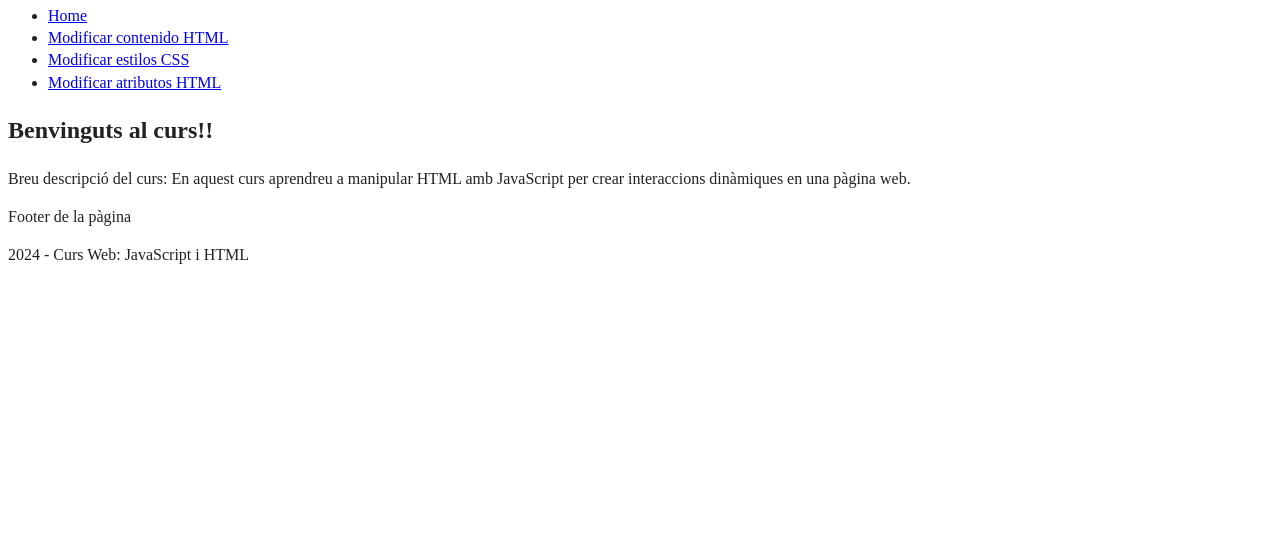
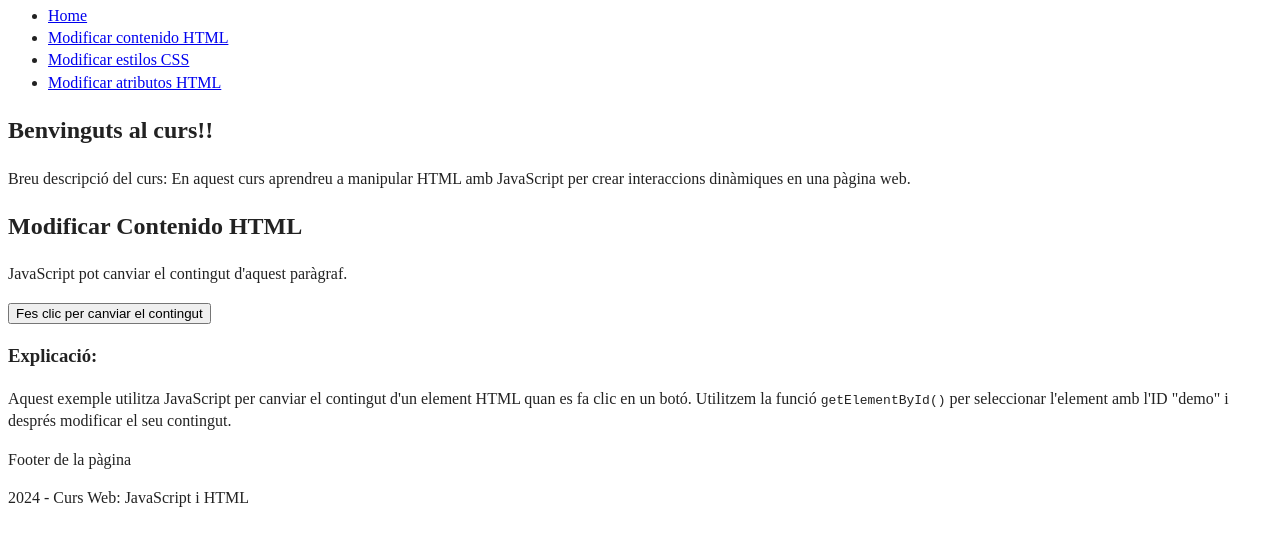
Before and after one commit to Thor22Greta/practica-control-versions, a website built with webpack: page new-site/index.html in a window 1280 px wide. Shown: the part 83-628 px from the top of the page. Built offline with nearby package versions, Linux system fonts and the light colour scheme.

Commit message:
Usuari 2: feature afegir contingut HTML

```diff
--- a/new-site/index.html
+++ b/new-site/index.html
@@ -44,6 +44,18 @@
       <h2>Benvinguts al curs!!</h2>
       <p>Breu descripció del curs: En aquest curs aprendreu a manipular HTML amb JavaScript per crear interaccions
         dinàmiques en una pàgina web.
+    </section>
+
+    <!-- Modificar contenido HTML -->
+    <section id="modificar-contenido-html">
+      <h2>Modificar Contenido HTML</h2>
+      <p id="demo">JavaScript pot canviar el contingut d'aquest paràgraf.</p>
+      <button type="button" onclick='document.getElementById("demo").innerHTML = "Hola JavaScript!"'>Fes clic per canviar el contingut</button>
+
+      <h3>Explicació:</h3>
+      <p>
+        Aquest exemple utilitza JavaScript per canviar el contingut d'un element HTML quan es fa clic en un botó. Utilitzem la funció
+        <code>getElementById()</code> per seleccionar l'element amb l'ID "demo" i després modificar el seu contingut.
       </p>
     </section>
   </main>
```
